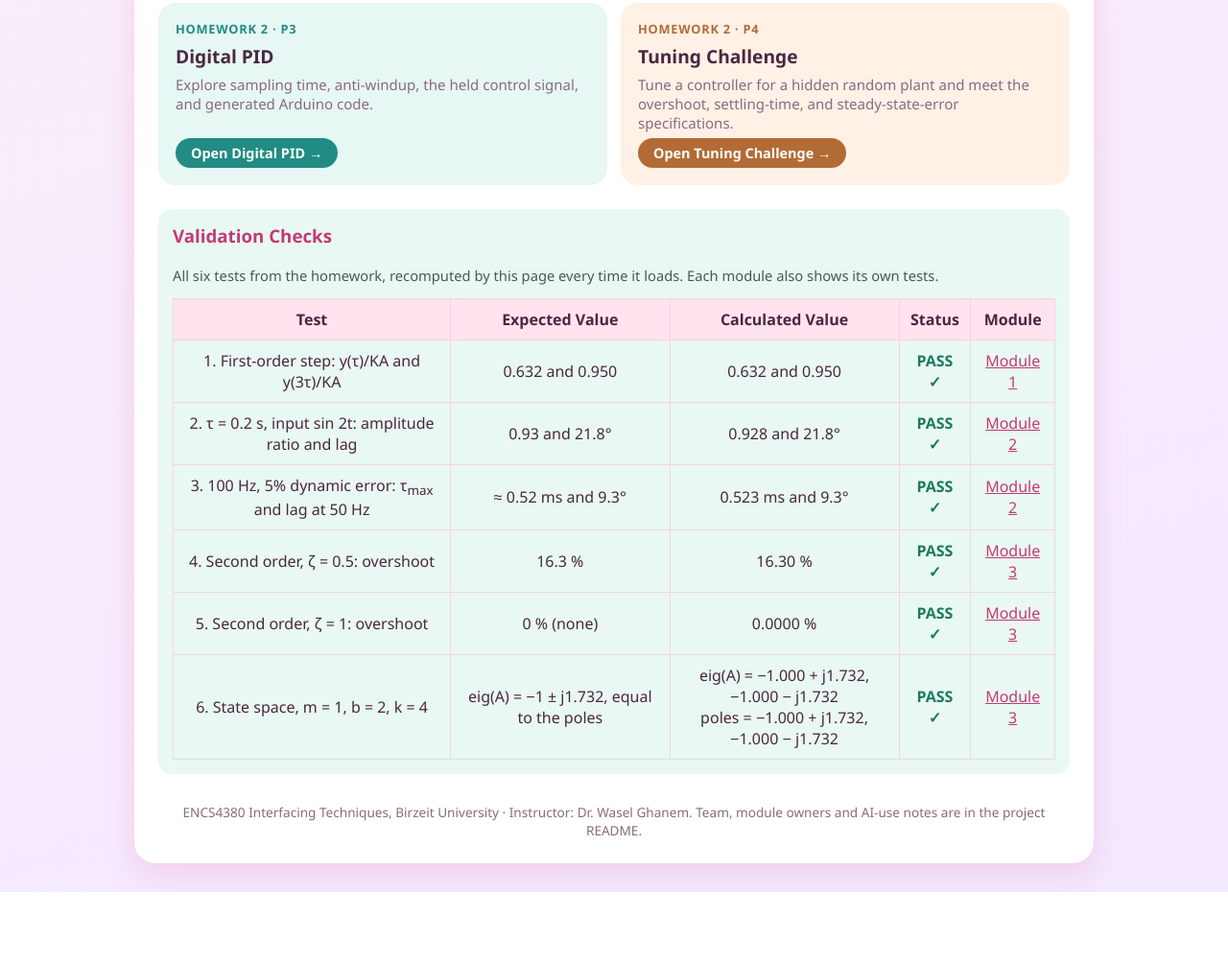
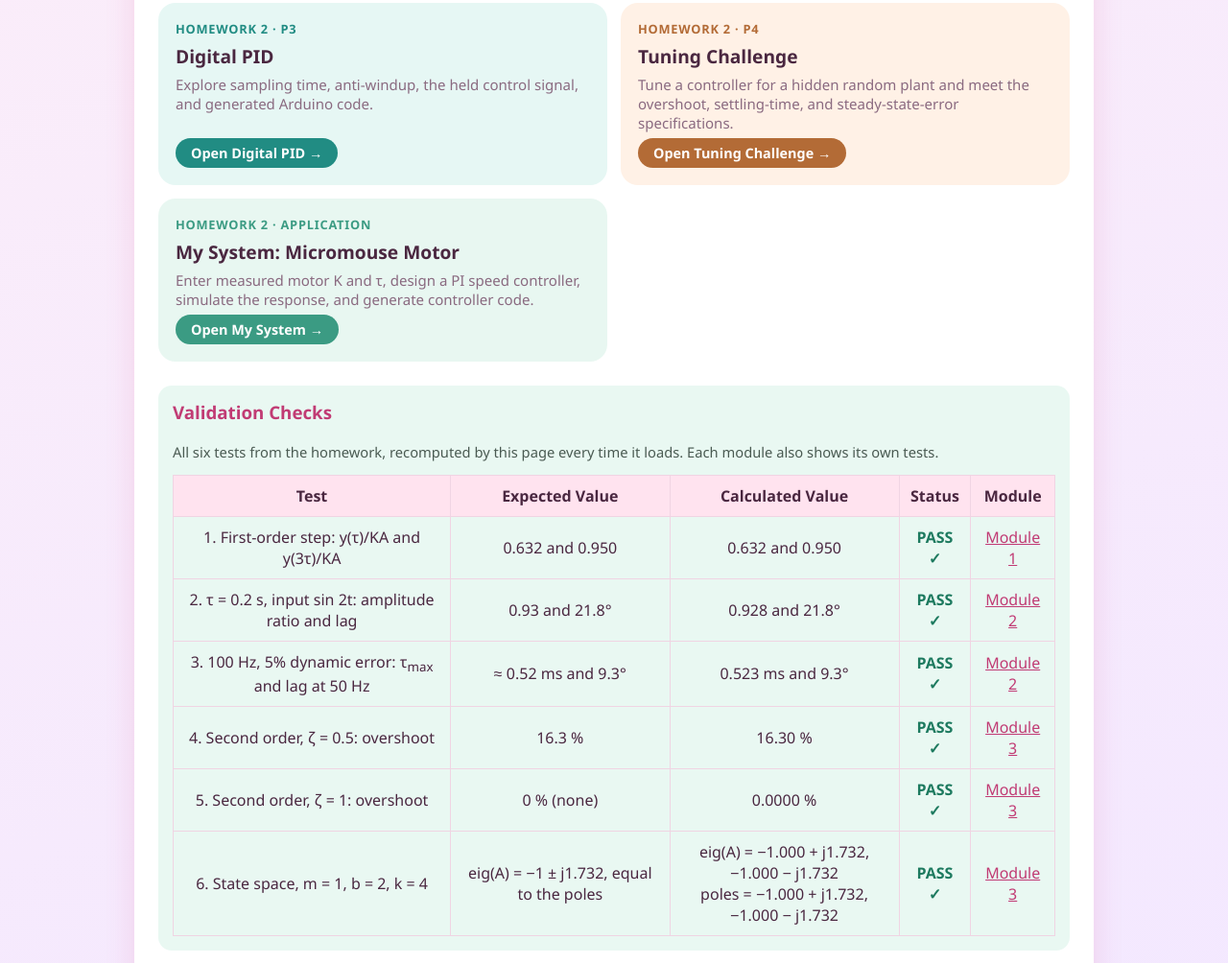
Before and after one commit to batool2006bsharat-cyber/encs4380-dynamics-Jerry, a plain HTML site: page index.html in a window 1280 px wide. Shown: the part 1143-2147 px from the top of the page at 96% size. Before the commit the page ends 2073 px from the top, so only its background shows below. Drawn offline with Linux system fonts and the light colour scheme.

Commit message:
Add My System application to home page

```diff
--- a/index.html
+++ b/index.html
@@ -245,6 +245,12 @@
                 <p>Tune a controller for a hidden random plant and meet the overshoot, settling-time, and steady-state-error specifications.</p>
                 <span class="go">Open Tuning Challenge →</span>
             </a>
+            <a class="card" href="my-system.html" style="--c:#3b9b83;--bg:#e8f7f1;">
+                <span class="num">HOMEWORK 2 · APPLICATION</span>
+                <h3>My System: Micromouse Motor</h3>
+                <p>Enter measured motor K and τ, design a PI speed controller, simulate the response, and generate controller code.</p>
+                <span class="go">Open My System →</span>
+            </a>
         </div>
     </section>
 
```
